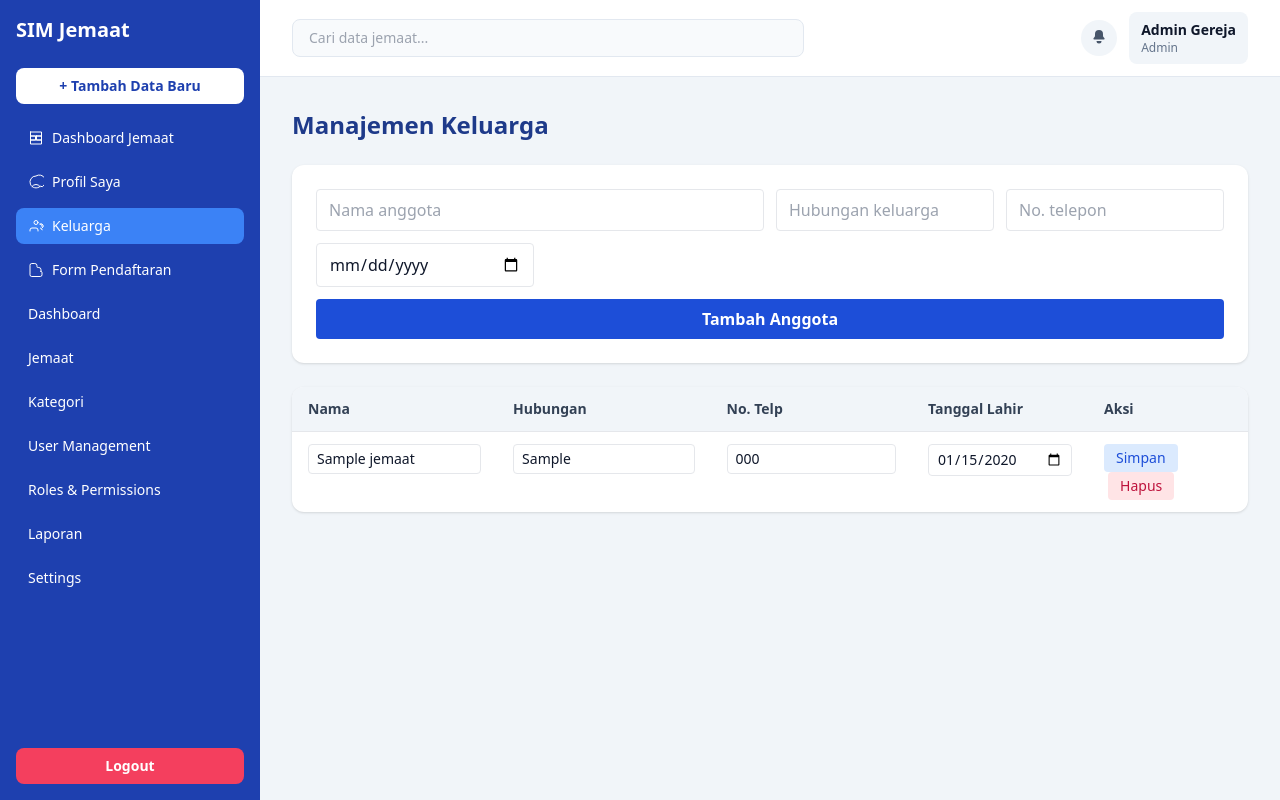
After one commit to Febrii142/Sistem_dataGereja-Fix, a Laravel app: page /jemaat/family in a window 1280 px wide. The commit adds this page. Run offline with Laravel 12, Linux system fonts and the light colour scheme; a user stored in the database is signed in; data comes from the database, SQL or seed files in the repository; tables that the repository leaves empty hold one stand-in row (values such as "Sample post"); some libraries are stand-ins or nearby versions.

Commit message:
feat: add jemaat dashboard profile and family routes
Agent-Logs-Url: https://github.com/Febrii142/Sistem_dataGereja-Fix/sessions/47c10894-2795-47de-b2e8-c54d1458eed3

Co-authored-by: Febrii142 <174692100+Febrii142@users.noreply.github.com>

```diff
--- /dev/null
+++ b/app/Http/Controllers/JemaatDashboardController.php
@@ -0,0 +1,148 @@
+<?php
+
+namespace App\Http\Controllers;
+
+use App\Models\Attendance;
+use App\Models\Jemaat;
+use App\Models\KategoriJemaat;
+use App\Models\KeluargaJemaat;
+use Illuminate\Http\RedirectResponse;
+use Illuminate\Http\Request;
+use Illuminate\View\View;
+
+class JemaatDashboardController extends Controller
+{
+    public function dashboard(): View
+    {
+        $jemaat = $this->getOrCreateCurrentJemaat();
+        $attendanceCount = Attendance::query()->where('hadir', true)->count();
+
+        return view('jemaat.dashboard', [
+            'jemaat' => $jemaat,
+            'familyCount' => KeluargaJemaat::query()->where('jemaat_id', $jemaat->id)->count(),
+            'attendanceCount' => $attendanceCount,
+            'upcomingEvents' => Attendance::query()
+                ->select('service_date')
+                ->whereDate('service_date', '>=', now()->toDateString())
+                ->orderBy('service_date')
+                ->limit(3)
+                ->get()
+                ->map(fn ($attendance) => [
+                    'title' => 'Ibadah Jemaat',
+                    'date' => $attendance->service_date,
+                ]),
+        ]);
+    }
+
+    public function profile(): View
+    {
+        return view('jemaat.profile', [
+            'jemaat' => $this->getOrCreateCurrentJemaat(),
+            'kategoriOptions' => KategoriJemaat::query()->orderBy('nama')->pluck('nama'),
+        ]);
+    }
+
+    public function updateProfile(Request $request): RedirectResponse
+    {
+        $validated = $request->validate([
+            'nama' => ['required', 'string', 'min:3', 'max:255'],
+            'email' => ['required', 'email', 'max:255'],
+            'no_telp' => ['required', 'string', 'max:30'],
+            'alamat' => ['required', 'string', 'min:5'],
+            'tempat_lahir' => ['required', 'string', 'max:255'],
+            'tanggal_lahir' => ['required', 'date'],
+            'status_perkawinan' => ['required', 'in:Belum Menikah,Menikah,Janda,Duda'],
+            'kategori_jemaat' => ['nullable', 'string', 'max:255'],
+        ]);
+
+        $jemaat = $this->getOrCreateCurrentJemaat();
+        $jemaat->update([
+            'nama_lengkap' => $validated['nama'],
+            'email' => $validated['email'],
+            'no_telepon' => $validated['no_telp'],
+            'alamat' => $validated['alamat'],
+            'tempat_lahir' => $validated['tempat_lahir'],
+            'tanggal_lahir' => $validated['tanggal_lahir'],
+            'status_perkawinan' => $validated['status_perkawinan'],
+            'kategori_jemaat' => $validated['kategori_jemaat'] ?: null,
+        ]);
+
+        return redirect()->route('jemaat.profile')->with('success', 'Profil berhasil diperbarui.');
+    }
+
+    public function family(): View
+    {
+        $jemaat = $this->getOrCreateCurrentJemaat();
+
+        return view('jemaat.family', [
+            'jemaat' => $jemaat,
+            'familyMembers' => KeluargaJemaat::query()
+                ->where('jemaat_id', $jemaat->id)
+                ->orderBy('hubungan')
+                ->orderBy('nama')
+                ->get(),
+        ]);
+    }
+
+    public function storeFamily(Request $request): RedirectResponse
+    {
+        $jemaat = $this->getOrCreateCurrentJemaat();
+        KeluargaJemaat::query()->create([
+            ...$request->validate([
+                'nama' => ['required', 'string', 'min:3', 'max:255'],
+                'hubungan' => ['required', 'string', 'max:100'],
+                'no_telp' => ['nullable', 'string', 'max:30'],
+                'tanggal_lahir' => ['nullable', 'date'],
+            ]),
+            'jemaat_id' => $jemaat->id,
+        ]);
+
+        return redirect()->route('jemaat.family')->with('success', 'Anggota keluarga berhasil ditambahkan.');
+    }
+
+    public function updateFamily(Request $request, int $id): RedirectResponse
+    {
+        $jemaat = $this->getOrCreateCurrentJemaat();
+        $family = KeluargaJemaat::query()
+            ->where('jemaat_id', $jemaat->id)
+            ->findOrFail($id);
+
+        $family->update($request->validate([
+            'nama' => ['required', 'string', 'min:3', 'max:255'],
+            'hubungan' => ['required', 'string', 'max:100'],
+            'no_telp' => ['nullable', 'string', 'max:30'],
+            'tanggal_lahir' => ['nullable', 'date'],
+        ]));
+
+        return redirect()->route('jemaat.family')->with('success', 'Anggota keluarga berhasil diperbarui.');
+    }
+
+    public function deleteFamily(int $id): RedirectResponse
+    {
+        $jemaat = $this->getOrCreateCurrentJemaat();
+        KeluargaJemaat::query()
+            ->where('jemaat_id', $jemaat->id)
+            ->findOrFail($id)
+            ->delete();
+
+        return redirect()->route('jemaat.family')->with('success', 'Anggota keluarga berhasil dihapus.');
+    }
+
+    private function getOrCreateCurrentJemaat(): Jemaat
+    {
+        $user = auth()->user();
+
+        return Jemaat::query()->firstOrCreate(
+            ['user_id' => $user->id],
+            [
+                'nama_lengkap' => $user->name,
+                'tempat_lahir' => '-',
+                'tanggal_lahir' => now()->subYears(18)->toDateString(),
+                'no_telepon' => '0',
+                'email' => $user->email,
+                'status_perkawinan' => 'Belum Menikah',
+                'kategori_jemaat' => 'Umum',
+            ]
+        );
+    }
+}
--- a/app/Models/Jemaat.php
+++ b/app/Models/Jemaat.php
@@ -21,6 +21,8 @@ class Jemaat extends Model
         'kode_pos',
         'no_telepon',
         'email',
+        'status_perkawinan',
+        'kategori_jemaat',
         'status_baptis',
         'tanggal_baptis',
         'kepala_keluarga_id',
@@ -44,6 +46,11 @@ class Jemaat extends Model
     public function baptisan(): HasOne
     {
         return $this->hasOne(Baptisan::class, 'jemaat_id');
+    }
+
+    public function keluargaJemaat(): HasMany
+    {
+        return $this->hasMany(KeluargaJemaat::class, 'jemaat_id');
     }
 
     public function isKepalaKeluarga(): bool
--- /dev/null
+++ b/app/Models/KeluargaJemaat.php
@@ -0,0 +1,24 @@
+<?php
+
+namespace App\Models;
+
+use Illuminate\Database\Eloquent\Model;
+use Illuminate\Database\Eloquent\Relations\BelongsTo;
+
+class KeluargaJemaat extends Model
+{
+    protected $table = 'keluarga_jemaat';
+
+    protected $fillable = [
+        'jemaat_id',
+        'nama',
+        'hubungan',
+        'no_telp',
+        'tanggal_lahir',
+    ];
+
+    public function jemaat(): BelongsTo
+    {
+        return $this->belongsTo(Jemaat::class);
+    }
+}
--- /dev/null
+++ b/resources/views/jemaat/family.blade.php
@@ -0,0 +1,61 @@
+@extends('layouts.app')
+
+@section('content')
+<div class="space-y-6">
+    <h2 class="text-2xl font-bold text-blue-900">Manajemen Keluarga</h2>
+
+    <form method="post" action="{{ route('jemaat.family.store') }}" class="grid gap-3 rounded-xl bg-white p-6 shadow md:grid-cols-4">
+        @csrf
+        <input name="nama" value="{{ old('nama') }}" placeholder="Nama anggota" class="rounded border px-3 py-2 md:col-span-2" required>
+        <input name="hubungan" value="{{ old('hubungan') }}" placeholder="Hubungan keluarga" class="rounded border px-3 py-2" required>
+        <input name="no_telp" value="{{ old('no_telp') }}" placeholder="No. telepon" class="rounded border px-3 py-2">
+        <input type="date" name="tanggal_lahir" value="{{ old('tanggal_lahir') }}" class="rounded border px-3 py-2">
+        <button class="rounded bg-blue-700 px-4 py-2 font-semibold text-white hover:bg-blue-800 md:col-span-4">Tambah Anggota</button>
+    </form>
+
+    <div class="overflow-x-auto rounded-xl bg-white shadow">
+        <table class="min-w-full text-sm">
+            <thead class="bg-slate-100 text-left text-slate-700">
+                <tr>
+                    <th class="px-4 py-3">Nama</th>
+                    <th class="px-4 py-3">Hubungan</th>
+                    <th class="px-4 py-3">No. Telp</th>
+                    <th class="px-4 py-3">Tanggal Lahir</th>
+                    <th class="px-4 py-3">Aksi</th>
+                </tr>
+            </thead>
+            <tbody>
+                @forelse($familyMembers as $member)
+                    <tr class="border-t align-top">
+                        <td class="px-4 py-3">
+                            <input form="update-family-{{ $member->id }}" name="nama" value="{{ $member->nama }}" class="w-full rounded border px-2 py-1" required>
+                        </td>
+                        <td class="px-4 py-3">
+                            <input form="update-family-{{ $member->id }}" name="hubungan" value="{{ $member->hubungan }}" class="w-full rounded border px-2 py-1" required>
+                        </td>
+                        <td class="px-4 py-3">
+                            <input form="update-family-{{ $member->id }}" name="no_telp" value="{{ $member->no_telp }}" class="w-full rounded border px-2 py-1">
+                        </td>
+                        <td class="px-4 py-3">
+                            <input form="update-family-{{ $member->id }}" type="date" name="tanggal_lahir" value="{{ $member->tanggal_lahir }}" class="w-full rounded border px-2 py-1">
+                        </td>
+                        <td class="px-4 py-3">
+                            <form id="update-family-{{ $member->id }}" method="post" action="{{ route('jemaat.family.update', $member->id) }}" class="inline">
+                                @csrf
+                                <button class="rounded bg-blue-100 px-3 py-1 text-blue-700 hover:bg-blue-200">Simpan</button>
+                            </form>
+                            <form method="post" action="{{ route('jemaat.family.delete', $member->id) }}" class="ml-1 inline" onsubmit="return confirm('Hapus anggota keluarga ini?')">
+                                @csrf
+                                @method('DELETE')
+                                <button class="rounded bg-rose-100 px-3 py-1 text-rose-700 hover:bg-rose-200">Hapus</button>
+                            </form>
+                        </td>
+                    </tr>
+                @empty
+                    <tr><td colspan="5" class="px-4 py-6 text-center text-slate-500">Belum ada anggota keluarga.</td></tr>
+                @endforelse
+            </tbody>
+        </table>
+    </div>
+</div>
+@endsection
--- /dev/null
+++ b/resources/views/jemaat/layouts/sidebar.blade.php
@@ -0,0 +1,16 @@
+<a href="{{ route('jemaat.dashboard') }}" class="flex items-center gap-2 rounded-lg px-3 py-2 {{ request()->routeIs('jemaat.dashboard') ? 'bg-[#3b82f6]' : 'hover:bg-[#3b82f6]' }}">
+    <svg xmlns="http://www.w3.org/2000/svg" class="h-4 w-4" fill="none" viewBox="0 0 24 24" stroke="currentColor"><path stroke-linecap="round" stroke-linejoin="round" stroke-width="1.5" d="M3.75 3h16.5v6h-16.5V3Zm0 12h16.5v6h-16.5v-6Zm0-6h7.5v6h-7.5V9Zm9 0h7.5v6h-7.5V9Z" /></svg>
+    <span>Dashboard Jemaat</span>
+</a>
+<a href="{{ route('jemaat.profile') }}" class="flex items-center gap-2 rounded-lg px-3 py-2 {{ request()->routeIs('jemaat.profile') ? 'bg-[#3b82f6]' : 'hover:bg-[#3b82f6]' }}">
+    <svg xmlns="http://www.w3.org/2000/svg" class="h-4 w-4" fill="none" viewBox="0 0 24 24" stroke="currentColor"><path stroke-linecap="round" stroke-linejoin="round" stroke-width="1.5" d="M17.982 18.725A7.488 7.488 0 0012 15.75a7.488 7.488 0 00-5.982 2.975m11.964 0A9 9 0 1112 3a9 9 0 019.964 15.725Z" /></svg>
+    <span>Profil Saya</span>
+</a>
+<a href="{{ route('jemaat.family') }}" class="flex items-center gap-2 rounded-lg px-3 py-2 {{ request()->routeIs('jemaat.family*') ? 'bg-[#3b82f6]' : 'hover:bg-[#3b82f6]' }}">
+    <svg xmlns="http://www.w3.org/2000/svg" class="h-4 w-4" fill="none" viewBox="0 0 24 24" stroke="currentColor"><path stroke-linecap="round" stroke-linejoin="round" stroke-width="1.5" d="M15 19.5V18a3 3 0 00-3-3H6a3 3 0 00-3 3v1.5m18-1.5V18a3 3 0 00-2.25-2.906m-3.75-8.344a3 3 0 11-6 0 3 3 0 016 0Zm6 8.344A3 3 0 0018 9m0 0a3 3 0 013 3v.75" /></svg>
+    <span>Keluarga</span>
+</a>
+<a href="{{ route('jemaat.registration.show', 1) }}" class="flex items-center gap-2 rounded-lg px-3 py-2 {{ request()->routeIs('jemaat.registration.*') ? 'bg-[#3b82f6]' : 'hover:bg-[#3b82f6]' }}">
+    <svg xmlns="http://www.w3.org/2000/svg" class="h-4 w-4" fill="none" viewBox="0 0 24 24" stroke="currentColor"><path stroke-linecap="round" stroke-linejoin="round" stroke-width="1.5" d="M19.5 14.25v-2.625a3.375 3.375 0 00-3.375-3.375h-1.5A1.125 1.125 0 0113.5 7.125v-1.5A3.375 3.375 0 0010.125 2.25H5.625A2.625 2.625 0 003 4.875v14.25a2.625 2.625 0 002.625 2.625h12.75A2.625 2.625 0 0021 19.125V15.75a1.5 1.5 0 00-1.5-1.5Z" /></svg>
+    <span>Form Pendaftaran</span>
+</a>
--- a/resources/views/layouts/app.blade.php
+++ b/resources/views/layouts/app.blade.php
@@ -23,10 +23,7 @@
             @endif
             <nav class="space-y-2 text-sm">
                 @if($user->hasPermission('view_jemaat_dashboard'))
-                    <a href="{{ route('jemaat.dashboard') }}" class="block rounded-lg px-3 py-2 {{ request()->routeIs('jemaat.dashboard') ? 'bg-[#3b82f6]' : 'hover:bg-[#3b82f6]' }}">Dashboard Jemaat</a>
-                    <a href="{{ route('jemaat.profile.show') }}" class="block rounded-lg px-3 py-2 {{ request()->routeIs('jemaat.profile.*') ? 'bg-[#3b82f6]' : 'hover:bg-[#3b82f6]' }}">Profil Saya</a>
-                    <a href="{{ route('jemaat.keluarga.index') }}" class="block rounded-lg px-3 py-2 {{ request()->routeIs('jemaat.keluarga.*') ? 'bg-[#3b82f6]' : 'hover:bg-[#3b82f6]' }}">Keluarga</a>
-                    <a href="{{ route('jemaat.registration.show', 1) }}" class="block rounded-lg px-3 py-2 {{ request()->routeIs('jemaat.registration.*') ? 'bg-[#3b82f6]' : 'hover:bg-[#3b82f6]' }}">Form Pendaftaran</a>
+                    @include('jemaat.layouts.sidebar')
                 @endif
                 @if($user->hasPermission('view_dashboard'))
                     <a href="{{ route('dashboard') }}" class="block rounded-lg px-3 py-2 {{ request()->routeIs('dashboard') ? 'bg-[#3b82f6]' : 'hover:bg-[#3b82f6]' }}">Dashboard</a>
--- a/routes/web.php
+++ b/routes/web.php
@@ -5,6 +5,7 @@ use App\Http\Controllers\AnggotaKeluargaController;
 use App\Http\Controllers\AuthController;
 use App\Http\Controllers\CategoryController;
 use App\Http\Controllers\DashboardController;
+use App\Http\Controllers\JemaatDashboardController;
 use App\Http\Controllers\JemaatController;
 use App\Http\Controllers\JemaatRegistrationController;
 use App\Http\Controllers\MemberController;
@@ -63,10 +64,16 @@ Route::middleware('auth')->group(function () {
         ->name('jemaat.')
         ->middleware('role:Jemaat Gereja')
         ->group(function () {
-            Route::get('/dashboard', [JemaatController::class, 'dashboard'])->name('dashboard');
-            Route::get('/profile', [JemaatController::class, 'showProfile'])->name('profile.show');
+            Route::get('/dashboard', [JemaatDashboardController::class, 'dashboard'])->name('dashboard');
+            Route::get('/profile/show', [JemaatController::class, 'showProfile'])->name('profile.show');
             Route::get('/profile/edit', [JemaatController::class, 'editProfile'])->name('profile.edit');
             Route::put('/profile', [JemaatController::class, 'updateProfile'])->name('profile.update');
+            Route::get('/profile', [JemaatDashboardController::class, 'profile'])->name('profile');
+            Route::post('/profile/update', [JemaatDashboardController::class, 'updateProfile'])->name('profile.update.post');
+            Route::get('/family', [JemaatDashboardController::class, 'family'])->name('family');
+            Route::post('/family/store', [JemaatDashboardController::class, 'storeFamily'])->name('family.store');
+            Route::post('/family/{id}/update', [JemaatDashboardController::class, 'updateFamily'])->name('family.update');
+            Route::delete('/family/{id}', [JemaatDashboardController::class, 'deleteFamily'])->name('family.delete');
 
             Route::get('/registration/step/{step}', [JemaatRegistrationController::class, 'showStep'])->name('registration.show');
             Route::post('/registration/step/{step}', [JemaatRegistrationController::class, 'saveStep'])->name('registration.save');
```
Also changed, not shown: app/Models/KategoriJemaat.php (added, +15 -0 lines), resources/views/jemaat/dashboard.blade.php (+31 -11 lines), resources/views/jemaat/profile.blade.php (added, +52 -0 lines), tests/Feature/JemaatFeatureTest.php (+56 -0 lines), tests/Feature/RbacAccessTest.php (+4 -0 lines), database/migrations/2026_04_17_070000_add_profile_fields_to_jemaat_table.php (added), database/migrations/2026_04_17_070100_create_kategori_jemaat_table.php (added), database/migrations/2026_04_17_070200_create_keluarga_jemaat_table.php (added).
